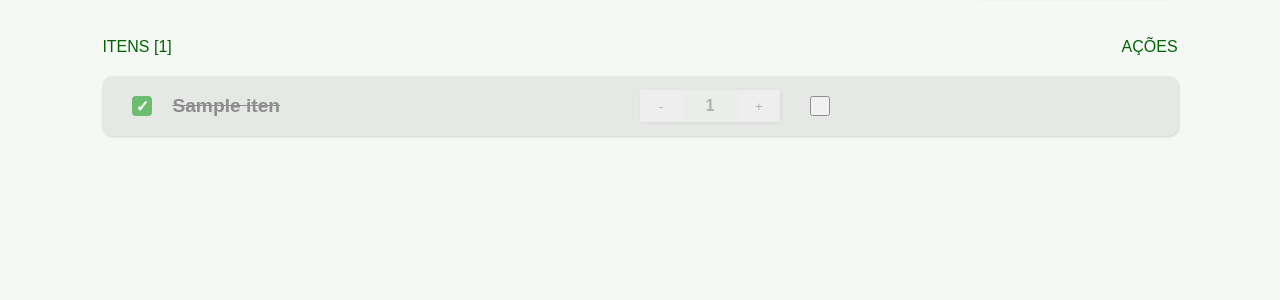
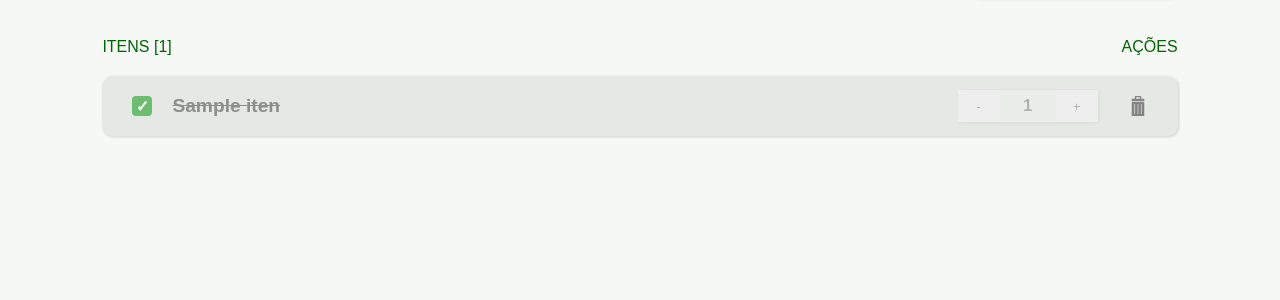
Before and after one commit to Joljolionn/jarvis, a FastAPI app: page / in a window 1280 px wide. Shown: the part 150-450 px from the top of the page. Run offline with FastAPI, Linux system fonts and the light colour scheme; tables that the repository leaves empty hold one stand-in row (values such as "Sample post").

Commit message:
feat: adicionar ícone de lixeira

```diff
--- a/static/css/components/item.css
+++ b/static/css/components/item.css
@@ -39,8 +39,6 @@
     transition: all 0.3s ease-in-out;
 }
 
-
-
 .itemBody .checkbox-skin::after {
     content: "✓";
     position: absolute;
@@ -58,13 +56,16 @@
     font-weight: 600;
     text-decoration: none;
     opacity: 1;
-  transition: all 0.3s ease-in-out, text-decoration 0.3s ease-in;
+    transition:
+        all 0.3s ease-in-out,
+        text-decoration 0.3s ease-in;
 }
 
 /* --- LADO DIREITO: Quantidade e Ações --- */
 .itemBody .right {
     display: flex;
     align-items: center;
+    justify-content: flex-end;
 }
 
 .itemBody .itemQuantity {
@@ -91,7 +92,6 @@
     transition: all 0.3s ease-in-out;
 }
 
-
 .itemBody .itemQuantity button:hover {
     filter: brightness(0.9);
 }
@@ -105,17 +105,30 @@
     width: 20px;
     height: 20px;
     margin-left: 30px;
+    cursor: pointer;
 }
+
+.itemDelete svg {
+    height: 100%;
+    width: 100%;
+    fill: #666; /* Cor cinza inicial */
+    transition: fill 0.2s ease-in-out;
+}
+
+.itemDelete:hover svg {
+    fill: #ff4d4d;
+}
+
 
 /* --- ESTADOS (CHECKED / HTMX) --- */
 
 /* Quando o checkbox está marcado */
-.itemBody .custom-checkbox:checked + .checkbox-skin {
+.itemBody .custom-checkbox:checked+.checkbox-skin {
     background-color: #4caf50;
     border-color: #4caf50;
 }
 
-.itemBody .custom-checkbox:checked + .checkbox-skin::after {
+.itemBody .custom-checkbox:checked+.checkbox-skin::after {
     transform: translate(-50%, -50%) scale(1);
 }
 
@@ -136,17 +149,14 @@
     pointer-events: none;
 }
 
-@media(width < 600px) {
+@media (width < 600px) {
     .itemBody {
         flex-wrap: wrap;
     }
 
-    .itemBody > *{
+    .itemBody>* {
         margin: 10px 0;
         width: 100%;
     }
 
-    .itemBody .right{
-        justify-content: flex-end;
 }
-}
--- a/templates/components/item.html
+++ b/templates/components/item.html
@@ -39,12 +39,12 @@
         +
       </button>
     </div>
-    <button
+    <span src="{{ url_for('static', path='/img/trash.svg') }}"
       class="itemDelete"
       hx-delete="/item/{{item.id}}"
       hx-swap="innerHTML"
       hx-target=".listItems"
       hx-confirm="Tem certeza?"
-    ></button>
+      >{% include 'icons/trash.svg' %}</span>
   </div>
 </div>
```
Also changed, not shown: README.md, templates/icons/cart.svg (added), templates/icons/plusbutton.svg (added), templates/icons/searchmagnifier.svg (added), templates/icons/trash.svg (added). Lines whose indentation alone changed are shown as unchanged.
